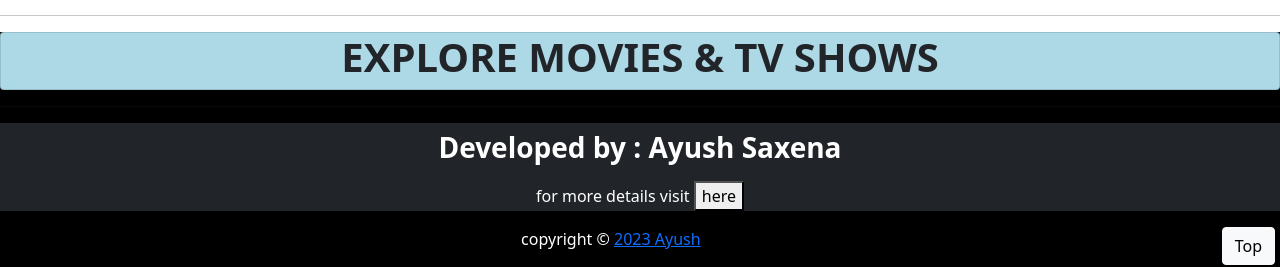
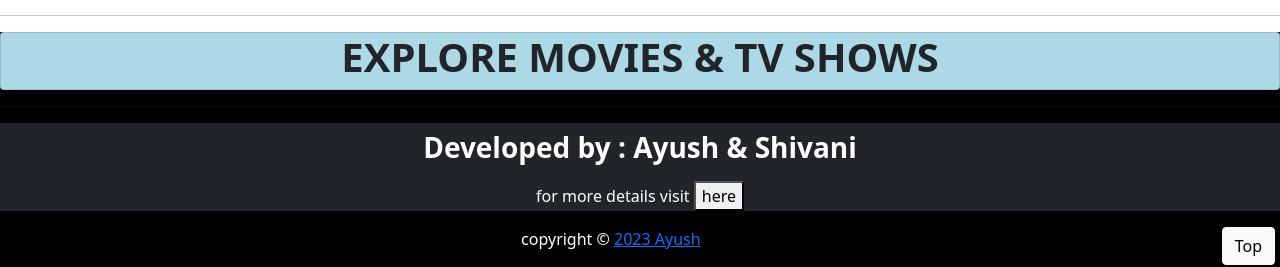
Before and after one commit to AyushSaxena2522/Movie-Mania, a Django app: page / in a window 1280 px wide. Shown: the part 894-1161 px from the top of the page. Run offline with Django 4.2, Linux system fonts and the light colour scheme; data that the repository does not hold is empty; some libraries are stand-ins or nearby versions.

Commit message:
Update index.html

```diff
--- a/templates/index.html
+++ b/templates/index.html
@@ -80,7 +80,7 @@
 
 
     <div id="about" class="footer-content bg-dark text-white text-center">
-        <h3 class="p-2"><b> Developed by : Ayush Saxena</b> </h3>
+        <h3 class="p-2"><b> Developed by : Ayush & Shivani</b> </h3>
         <p>for more details visit <button onclick="welcome()">here</button></p>
 
     </div>
```
